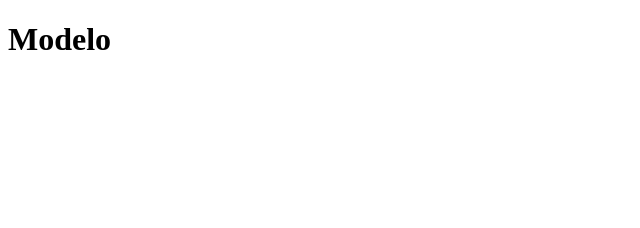
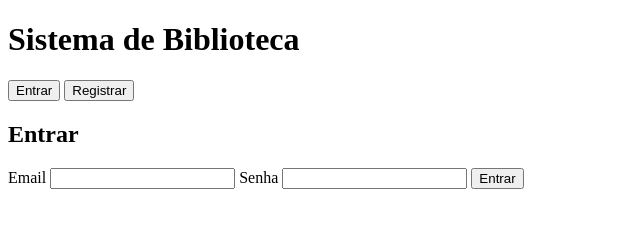
Before and after one commit to hugosilvans/crud-library, a website: page public/index.html in a window 1280 px wide. Shown: the whole page, without its empty margins (0-640 px from the left). Drawn offline with Linux system fonts and the light colour scheme.

Commit message:
Update index.html

```diff
--- a/public/index.html
+++ b/public/index.html
@@ -1,12 +1,52 @@
 <!DOCTYPE html>
-<html lang="en">
+<html lang="pt-BR">
 <head>
-    <meta charset="UTF-8">
-    <meta name="viewport" content="width=device-width, initial-scale=1.0">
-    <title>Document</title>
+  <meta charset="UTF-8" />
+  <meta name="viewport" content="width=device-width, initial-scale=1.0" />
+  <title>Login - Sistema de Biblioteca</title>
 </head>
 <body>
-    <h1>Modelo</h1>
+
+  <h1>Sistema de Biblioteca</h1>
+
+  <button type="button" id="tabLogin">Entrar</button>
+  <button type="button" id="tabRegistro">Registrar</button>
+
+  <p id="mensagem"></p>
+
+  <form id="formLogin">
+    <h2>Entrar</h2>
+
+    <label for="loginEmail">Email</label>
+    <input type="email" id="loginEmail" required />
+
+    <label for="loginSenha">Senha</label>
+    <input type="password" id="loginSenha" required />
+
+    <button type="submit">Entrar</button>
+  </form>
+
+  <form id="formRegistro" style="display:none;">
+    <h2>Registrar</h2>
+
+    <label for="registroNome">Nome</label>
+    <input type="text" id="registroNome" required />
+
+    <label for="registroEmail">Email</label>
+    <input type="email" id="registroEmail" required />
+
+    <label for="registroSenha">Senha</label>
+    <input type="password" id="registroSenha" required minlength="6" />
+
+    <label for="registroPerfil">Perfil</label>
+    <select id="registroPerfil">
+      <option value="leitor">Leitor</option>
+      <option value="bibliotecario">Bibliotecário</option>
+    </select>
+
+    <button type="submit">Registrar</button>
+  </form>
+
+  <script src="app.js"></script>
 </body>
-<script src="app.js"></script>
 </html>
```
